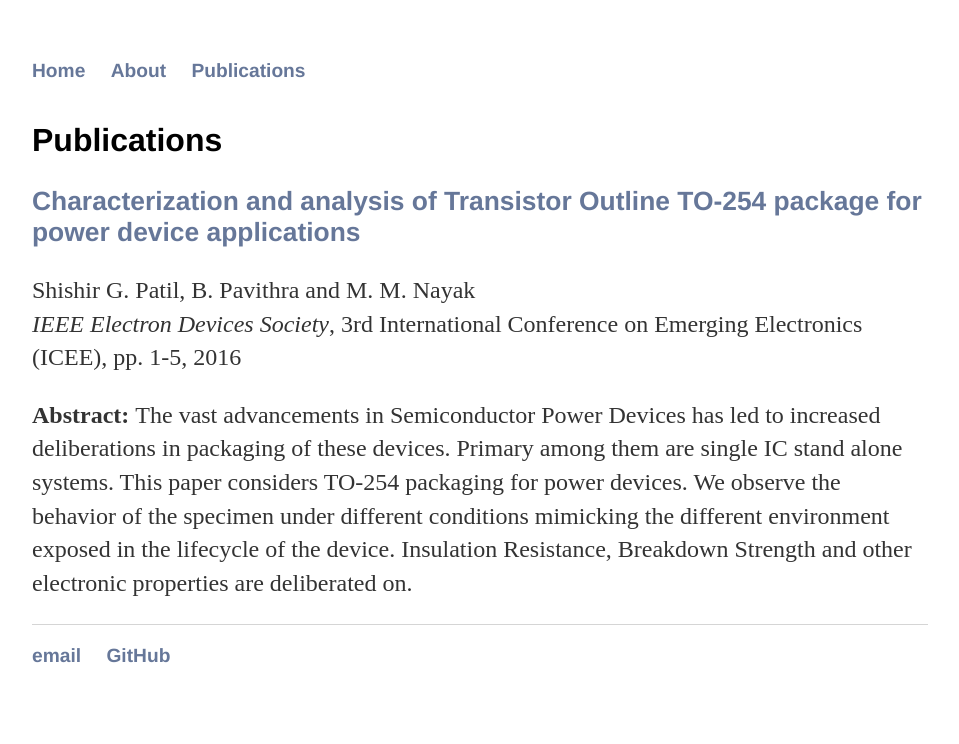
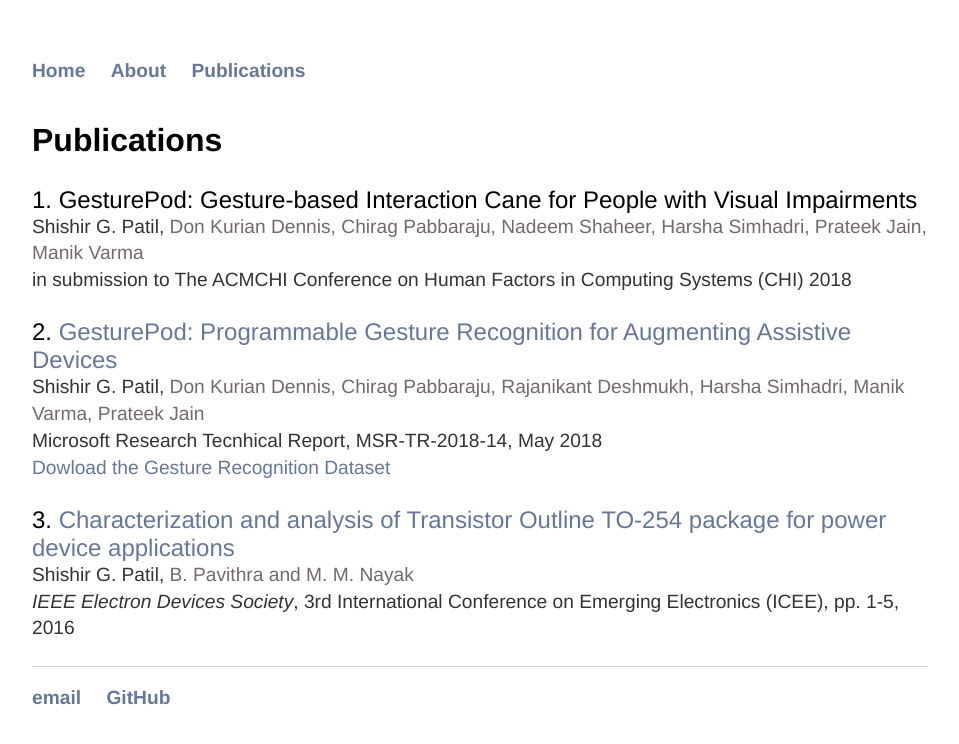
Before and after one commit to ShishirPatil/ShishirPatil.github.io, a Jekyll site: the page built from publications/index.html, in a window 1280 px wide. Shown: the top 744 px of the page, without its empty margins (160-1119 px from the left). Built offline with Jekyll 4.4.1, drawn with Linux system fonts in a browser that asks for light colours.

Commit message:
Updating fonts and color for publications

```diff
--- a/css/main.css
+++ b/css/main.css
@@ -26,6 +26,12 @@
     text-decoration: none;
     color: #679;
 }
+
+co-author-name {
+    text-decoration: none;
+    color: #736A6A;
+
+}
 a:hover {
     text-decoration: underline;
 }
@@ -41,6 +47,19 @@
     font-size: 1.65em;
     font-family:'Helvetica', 'Arial', 'Sans-Serif';
 }
+
+h4-pub {
+    font-size: 1.5em;
+    font-family: 'Linux Libertine', 'Helvetica', 'Arial', 'Sans-Serif';
+}
+
+p-pub {
+    font-size: 1.2em;
+    font-family: 'Linux Libertine', 'Helvetica', 'Arial', 'Sans-Serif';
+    line-height: 1.4em;
+    color: #333;
+}
+
 p {
     font-size: 1.5em;
     line-height: 1.4em;
--- a/publications/index.html
+++ b/publications/index.html
@@ -5,10 +5,30 @@
 
 		<div class="publications">
 			<h2>Publications</h2>
-			<h3><a href='http://ieeexplore.ieee.org/document/8074632/'>Characterization and analysis of Transistor Outline TO-254 package for power device applications</a></h3>
-			<p>Shishir G. Patil, B. Pavithra and M. M. Nayak<br/>
-			<i>IEEE Electron Devices Society</i>, 3rd International Conference on Emerging Electronics (ICEE), pp. 1-5, 2016</p>
-			<p><b>Abstract: </b>The vast advancements in Semiconductor Power Devices has led to increased deliberations in packaging of these devices. Primary among them are single IC stand alone systems. This paper considers TO-254 packaging for power devices. We observe the behavior of the specimen under different conditions mimicking the different environment exposed in the lifecycle of the device. Insulation Resistance, Breakdown Strength and other electronic properties are deliberated on.</p>
+
+			<h4-pub>1. GesturePod: Gesture-based Interaction Cane for People with Visual Impairments</h4-pub><br/>
+			<p-pub> Shishir G. Patil, <co-author-name>Don Kurian Dennis, Chirag Pabbaraju, Nadeem Shaheer, Harsha Simhadri, Prateek Jain, Manik Varma </co-author-name><br/>
+			in submission to The ACMCHI Conference on Human Factors in Computing
+			Systems (CHI) 2018</p-pub>
+
+			<div><p></p></div>
+
+			<h4-pub>2. <a href='https://www.microsoft.com/en-us/research/publication/gesturepod-programmable-gesture-recognition-augmenting-assistive-devices/'>GesturePod: Programmable Gesture Recognition for Augmenting Assistive Devices</a></h4-pub><br/>
+			<p-pub> Shishir G. Patil,<co-author-name> Don Kurian Dennis, Chirag Pabbaraju, Rajanikant Deshmukh, Harsha Simhadri, Manik Varma, Prateek Jain </co-author-name><br/>
+			Microsoft Research Tecnhical Report, MSR-TR-2018-14, May 2018<br/>
+			<a href='https://www.microsoft.com/en-us/research/uploads/prod/2018/05/dataTR_v1.tar.gz'> Dowload the Gesture Recognition Dataset</a></p-pub>
+
+			<div><p></p></div>
+
+			<h4-pub>3. <a href='http://ieeexplore.ieee.org/document/8074632/'>Characterization and analysis of Transistor Outline TO-254 package for power device applications</a></h4-pub><br/>
+			<p-pub>Shishir G. Patil, <co-author-name>B. Pavithra and M. M. Nayak</co-author-name><br/>
+			<i>IEEE Electron Devices Society</i>, 3rd International Conference on Emerging Electronics (ICEE), pp. 1-5, 2016</p-pub>
+
+			<div><p></p></div>
+
+
+
+<!-- 			<p><b>Abstract: </b>The vast advancements in Semiconductor Power Devices has led to increased deliberations in packaging of these devices. Primary among them are single IC stand alone systems. This paper considers TO-254 packaging for power devices. We observe the behavior of the specimen under different conditions mimicking the different environment exposed in the lifecycle of the device. Insulation Resistance, Breakdown Strength and other electronic properties are deliberated on.</p> -->
 			<!-- <a href="javascript:toggleBibtex('PatilICEE')">[BibTex]</a>
 			<div class="bibtex noshow" id="bib_PatilICEE">
 				<pre>
```
